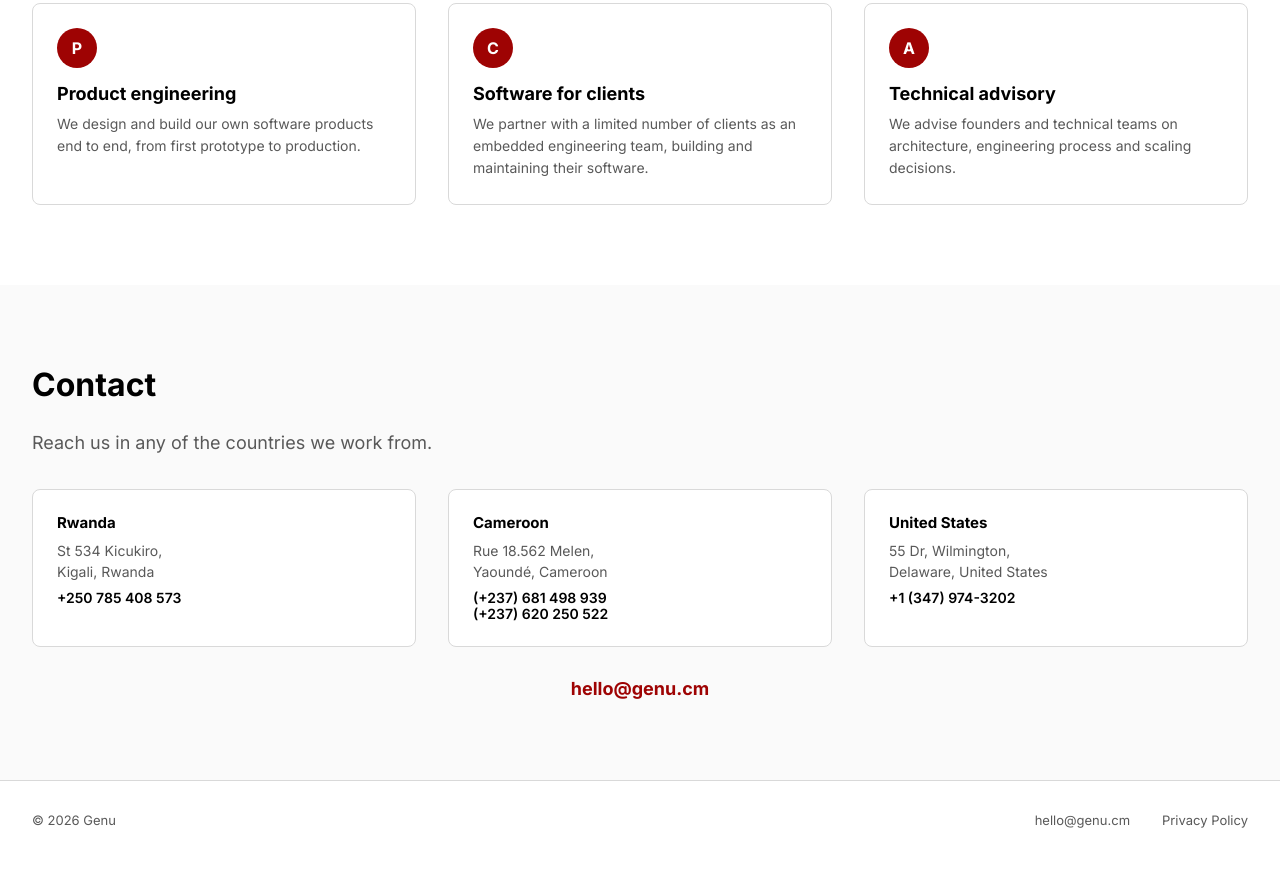
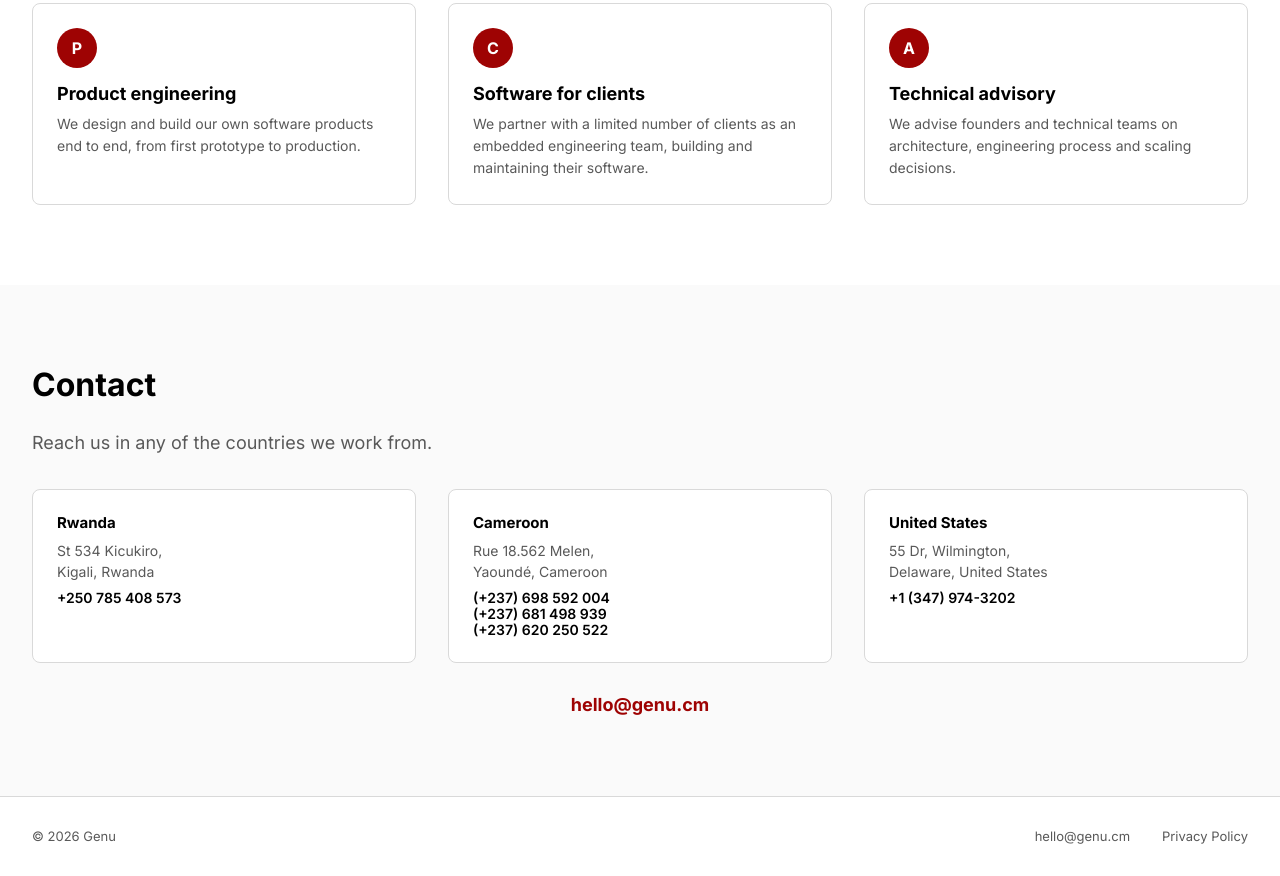
Before and after one commit to genu-co/genu-website, a website built with Parcel: page index.html in a window 1280 px wide. Shown: the part 1098-1974 px from the top of the page. Built offline with nearby package versions, Linux system fonts and the light colour scheme.

Commit message:
Update index.html

```diff
--- a/index.html
+++ b/index.html
@@ -174,6 +174,7 @@
             <div class="contact-card">
               <h3>Cameroon</h3>
               <p>Rue 18.562 Melen,<br />Yaoundé, Cameroon</p>
+              <a href="tel:+237698592004">(+237) 698 592 004</a> <!-- todo: remove my personnal number on the website -->
               <a href="tel:+237681498939">(+237) 681 498 939</a>
               <a href="tel:+237620250522">(+237) 620 250 522</a>
             </div>
```
